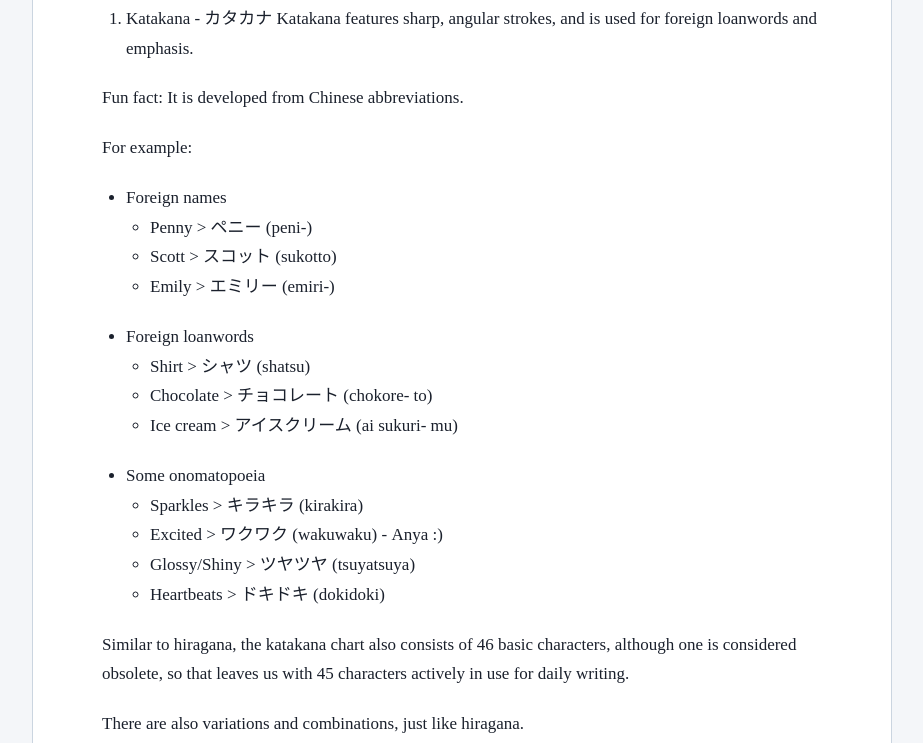
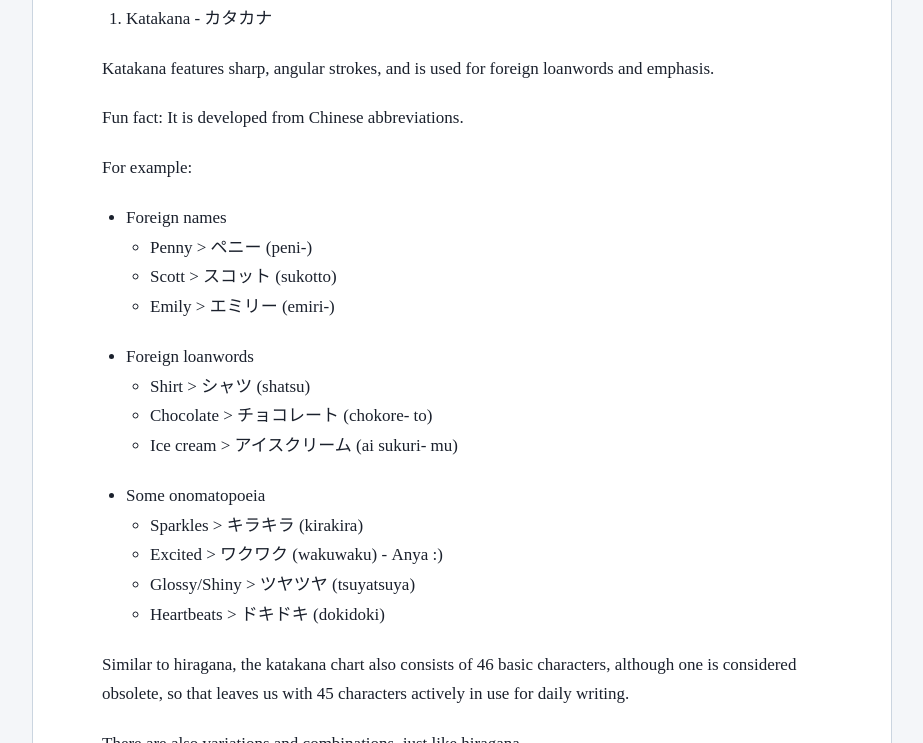
Before and after one commit to pennie26/pennie26.github.io, a Jekyll site: the page built from _posts/2026/05/31/2026-07-07-the-japanese-language.md, in a window 1280 px wide and 1400 px high, scrolled down 1249 px, cut to the strip 251-994 px from the top of the window. Shown: the whole strip, without its empty margins (178-1101 px from the left). Built offline with Jekyll 4.4.1, drawn with Linux system fonts in a browser that asks for light colours; some of the changed text lies outside the part shown.

```diff
--- a/_posts/2026/05/31/2026-07-07-the-japanese-language.md
+++ b/_posts/2026/05/31/2026-07-07-the-japanese-language.md
@@ -29,8 +29,8 @@ This adds up to a total of 104 possibilites.
 Sounds hard, right? But once you get the hang of the 46 basics, the combinations and the variations are super easy.
 
 <img width="736" height="1041" alt="_ (1)" src="https://github.com/user-attachments/assets/c86a330f-015b-4708-b0ca-61d76ca7e48a" />
+2. Katakana - カタカナ
 
-2. Katakana - カタカナ
 Katakana features sharp, angular strokes, and is used for foreign loanwords and emphasis.
 
 Fun fact: It is developed from Chinese abbreviations.
@@ -59,6 +59,7 @@ There are also variations and combinations, just like hiragana.
 <img width="736" height="1041" alt="Katakana alfabesi" src="https://github.com/user-attachments/assets/6caf1353-8ea9-4485-aa3d-b2217376c492" />
 
 3. Kanji (漢字)
+
 Kanji is used for Japanese native words, and you can think of it as a shorter version of hiragana.
 
 Despite being a shorter version, it has over 50 000 characters, and its characters are very similar to Chinese, so good luck learning all of them.
```
